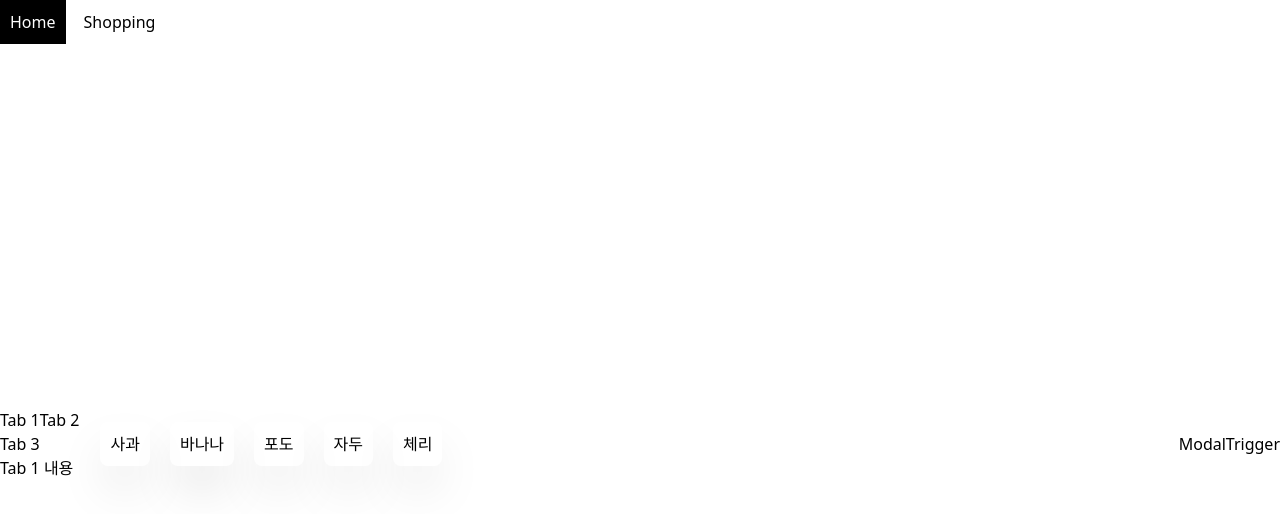
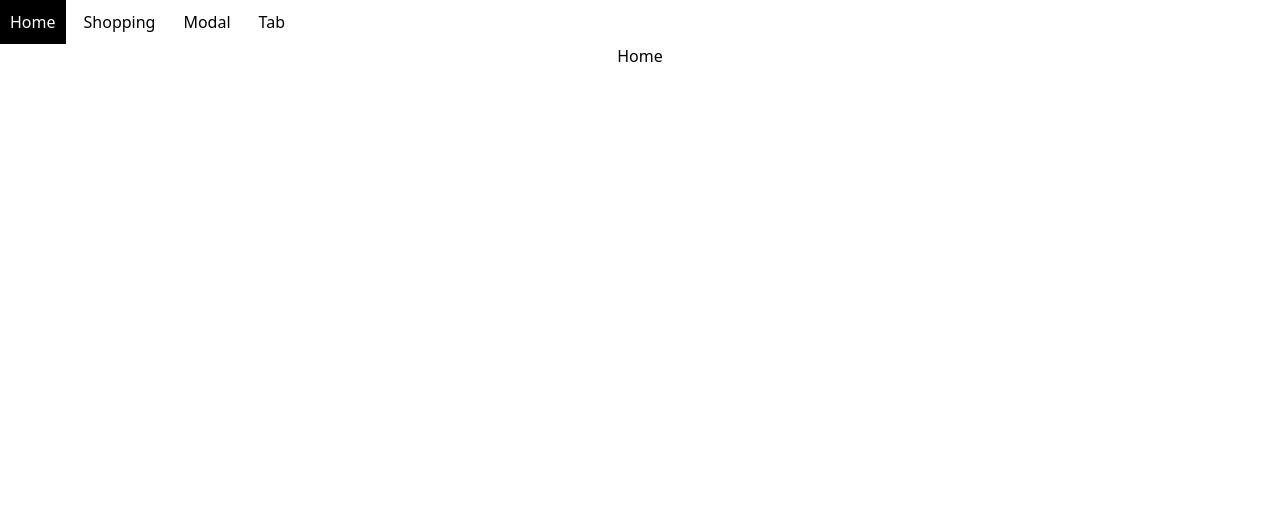
Before and after one commit to hyeon9782/user-interface-elements, a React (Vite) app: page / in a window 1280 px wide. Shown: the top 514 px of the page. Built offline with nearby package versions, Linux system fonts and the light colour scheme.

Commit message:
feat: Page 생성 및 분리
1. ShoppingPage 생성 및 로직 분리
2. ModalPage 생성 및 로직 분리
3. TabPage 생성 및 로직 분리

```diff
--- a/src/components/layout/Header.tsx
+++ b/src/components/layout/Header.tsx
@@ -8,6 +8,14 @@ const NAVS = [
   {
     href: "/shopping",
     label: "Shopping",
+  },
+  {
+    href: "/modal",
+    label: "Modal",
+  },
+  {
+    href: "/tab",
+    label: "Tab",
   },
 ];
 
--- a/src/pages/HomePage.tsx
+++ b/src/pages/HomePage.tsx
@@ -1,74 +1,5 @@
-import { useState } from "react";
-import List from "../components/List";
-import ShoppingCart from "../components/shopping-cart/ShoppingCart";
-import { Product } from "../types";
-import { getLocalStorage, setLocalStorage } from "../utils/localStorage";
-import Modal from "../components/modal/Modal";
-import Tabs from "../components/tab/Tabs";
 const HomePage = () => {
-  const [isOpen, setOpen] = useState(false);
-  const [cartProducts, setCartProducts] = useState<Product[]>(getCartProducts);
-
-  const tabs = [
-    { label: "Tab 1", content: <div>Tab 1 내용</div> },
-    { label: "Tab 2", content: <div>Tab 2 내용</div> },
-    { label: "Tab 3", content: <div>Tab 3 내용</div> },
-  ];
-
-  const closeModal = () => {
-    setOpen(false);
-  };
-
-  const openModal = () => {
-    setOpen(true);
-  };
-
-  function getCartProducts() {
-    return getLocalStorage("products");
-  }
-
-  const appendFromCart = (product: Product) => {
-    if (cartProducts.find((cartProduct) => cartProduct.id === product.id)) {
-      alert("이미 장바구니에 담았어요!");
-      return;
-    }
-    setCartProducts((prevData) => [...prevData, product]);
-    setLocalStorage("products", [...cartProducts, product]);
-  };
-
-  const removeFromCart = (product: Product) => {
-    setCartProducts(
-      cartProducts.filter((cartProduct) => cartProduct.id !== product.id)
-    );
-    setLocalStorage(
-      "products",
-      cartProducts.filter((cartProduct) => cartProduct.id !== product.id)
-    );
-  };
-
-  return (
-    <main className="flex justify-center items-center h-full">
-      <Tabs tabs={tabs} />
-      <List appendFromCart={appendFromCart} cartProducts={cartProducts} />
-      <ShoppingCart
-        cartProducts={cartProducts}
-        removeFromCart={removeFromCart}
-      />
-      <Modal.Trigger openModal={openModal} />
-      <Modal isOpen={isOpen}>
-        <Modal.Overlay onClose={closeModal} />
-        <Modal.Content>
-          <Modal.Header>
-            <Modal.Close onClose={closeModal} />
-          </Modal.Header>
-          <div>내용</div>
-          <Modal.Footer>
-            <button>취소</button>
-          </Modal.Footer>
-        </Modal.Content>
-      </Modal>
-    </main>
-  );
+  return <main className="flex justify-center items-center">Home</main>;
 };
 
 export default HomePage;
--- /dev/null
+++ b/src/pages/ModalPage.tsx
@@ -0,0 +1,32 @@
+import { useState } from "react";
+import Modal from "../components/modal/Modal";
+
+const ModalPage = () => {
+  const [isOpen, setOpen] = useState(false);
+  const closeModal = () => {
+    setOpen(false);
+  };
+
+  const openModal = () => {
+    setOpen(true);
+  };
+  return (
+    <main>
+      <Modal.Trigger openModal={openModal} />
+      <Modal isOpen={isOpen}>
+        <Modal.Overlay onClose={closeModal} />
+        <Modal.Content>
+          <Modal.Header>
+            <Modal.Close onClose={closeModal} />
+          </Modal.Header>
+          <div>내용</div>
+          <Modal.Footer>
+            <button>취소</button>
+          </Modal.Footer>
+        </Modal.Content>
+      </Modal>
+    </main>
+  );
+};
+
+export default ModalPage;
--- a/src/pages/ShoppingPage.tsx
+++ b/src/pages/ShoppingPage.tsx
@@ -1,5 +1,44 @@
+import { useState } from "react";
+import { Product } from "../types";
+import { getLocalStorage, setLocalStorage } from "../utils/localStorage";
+import List from "../components/List";
+import ShoppingCart from "../components/shopping-cart/ShoppingCart";
+
 const ShoppingPage = () => {
-  return <div>ShoppingPage</div>;
+  const [cartProducts, setCartProducts] = useState<Product[]>(getCartProducts);
+
+  function getCartProducts() {
+    return getLocalStorage("products");
+  }
+
+  const appendFromCart = (product: Product) => {
+    if (cartProducts.find((cartProduct) => cartProduct.id === product.id)) {
+      alert("이미 장바구니에 담았어요!");
+      return;
+    }
+    setCartProducts((prevData) => [...prevData, product]);
+    setLocalStorage("products", [...cartProducts, product]);
+  };
+
+  const removeFromCart = (product: Product) => {
+    setCartProducts(
+      cartProducts.filter((cartProduct) => cartProduct.id !== product.id)
+    );
+    setLocalStorage(
+      "products",
+      cartProducts.filter((cartProduct) => cartProduct.id !== product.id)
+    );
+  };
+
+  return (
+    <main>
+      <List appendFromCart={appendFromCart} cartProducts={cartProducts} />
+      <ShoppingCart
+        cartProducts={cartProducts}
+        removeFromCart={removeFromCart}
+      />
+    </main>
+  );
 };
 
 export default ShoppingPage;
--- /dev/null
+++ b/src/pages/TabPage.tsx
@@ -0,0 +1,16 @@
+import Tabs from "../components/tab/Tabs";
+
+const TabPage = () => {
+  const tabs = [
+    { label: "Tab 1", content: <div>Tab 1 내용</div> },
+    { label: "Tab 2", content: <div>Tab 2 내용</div> },
+    { label: "Tab 3", content: <div>Tab 3 내용</div> },
+  ];
+  return (
+    <main>
+      <Tabs tabs={tabs} />
+    </main>
+  );
+};
+
+export default TabPage;
--- a/src/router/index.tsx
+++ b/src/router/index.tsx
@@ -1,12 +1,16 @@
 import { Route, Routes } from "react-router-dom";
 import HomePage from "../pages/HomePage";
 import ShoppingPage from "../pages/ShoppingPage";
+import ModalPage from "../pages/ModalPage";
+import TabPage from "../pages/TabPage";
 
 const AppRoutes = () => {
   return (
     <Routes>
       <Route path="/" element={<HomePage />} />
       <Route path="/shopping" element={<ShoppingPage />} />
+      <Route path="/modal" element={<ModalPage />} />
+      <Route path="/tab" element={<TabPage />} />
     </Routes>
   );
 };
```
